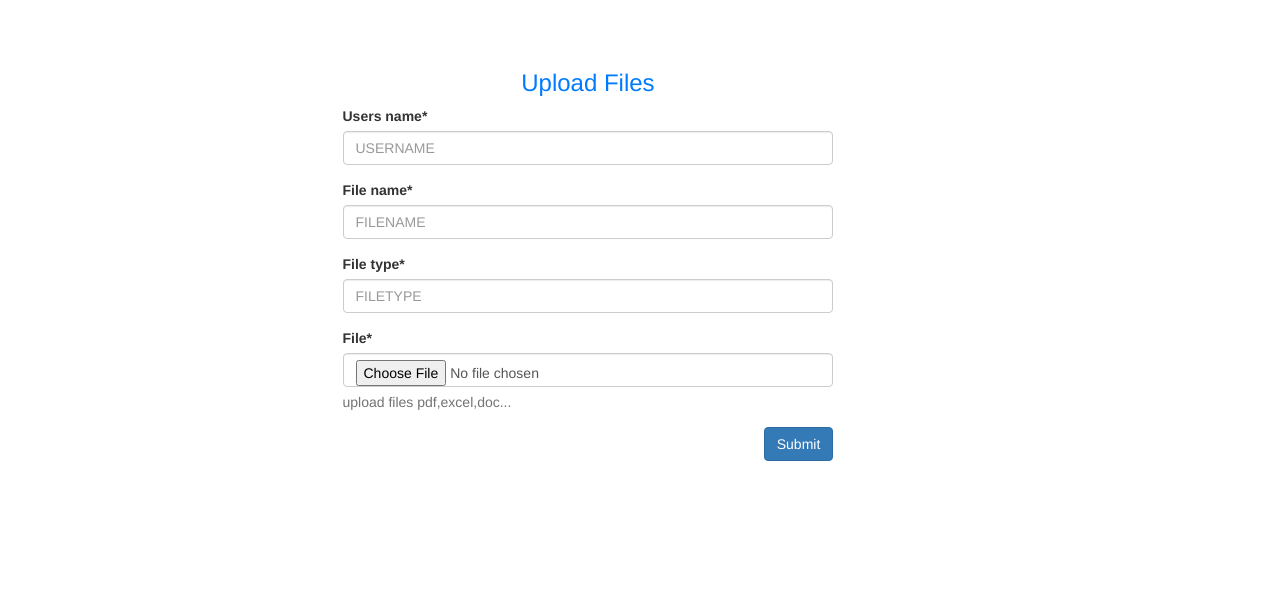
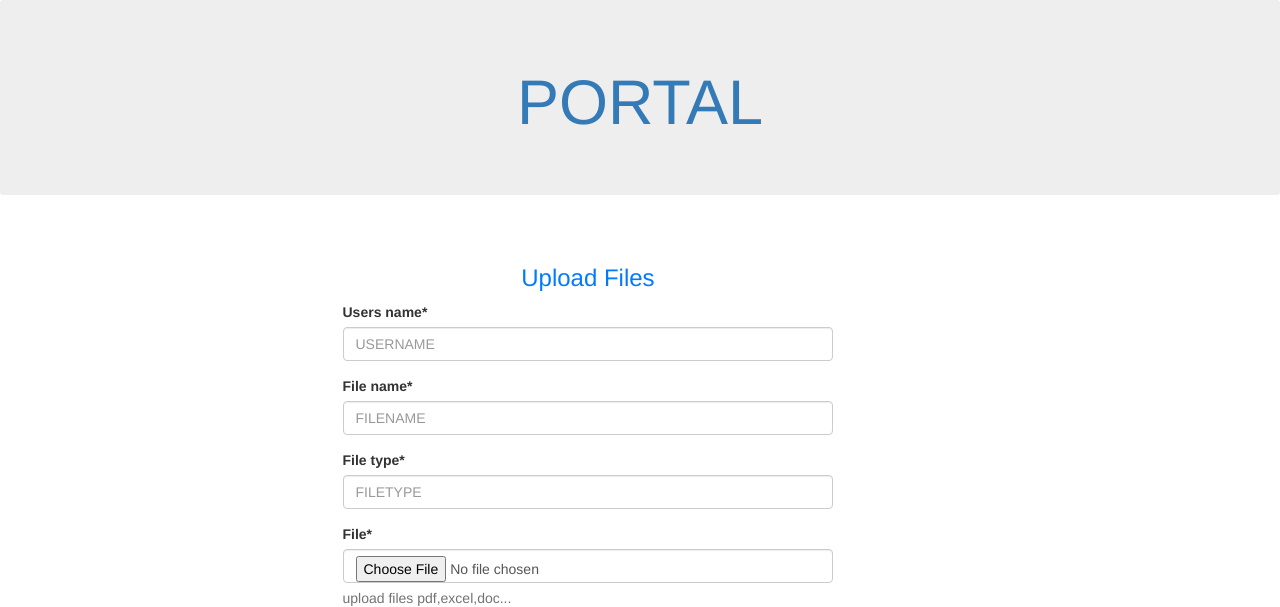
Before and after one commit to Sandeepsubramaniyan/Portal, a Django app: page / in a window 1280 px wide. Shown: the top 607 px of the page. Run offline with Django 3.2, Linux system fonts and the light colour scheme; some libraries are stand-ins or nearby versions.

Commit message:
added link to home page

```diff
--- a/templates/upload.html
+++ b/templates/upload.html
@@ -1,6 +1,13 @@
 {% extends 'base.html' %}
 
 {% block content %}
+
+<div class="jumbotron text-center">
+
+    <header>
+        <h1><a href="/home">PORTAL</a></h1>
+    </header>
+</div>
 <div class="container-fluid" style="margin-top:50px">
     <div class="col-md-offset-3 col-md-5">
         <h3 class="page-hader text-primary text-center">Upload Files</h3>
```
